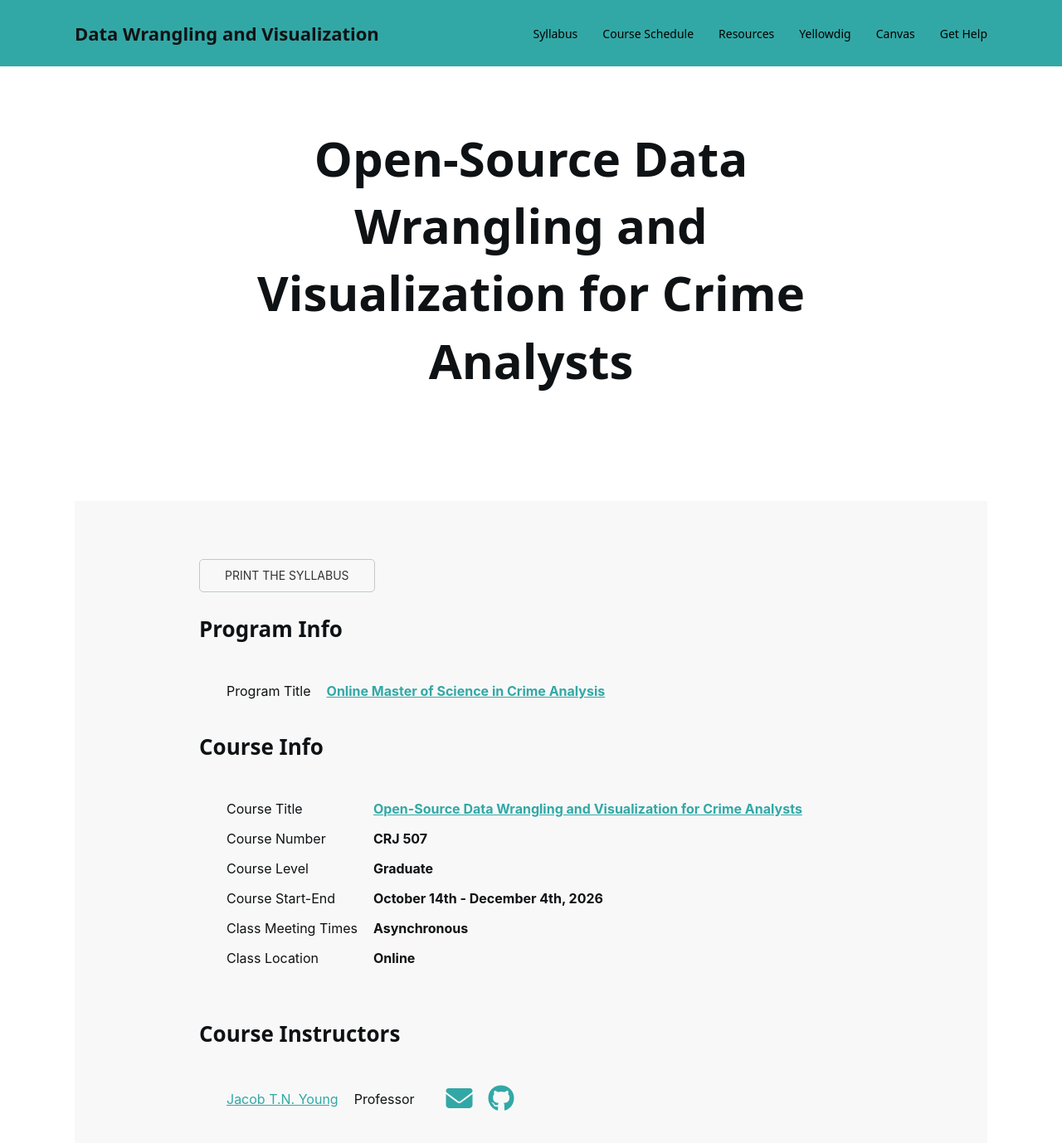
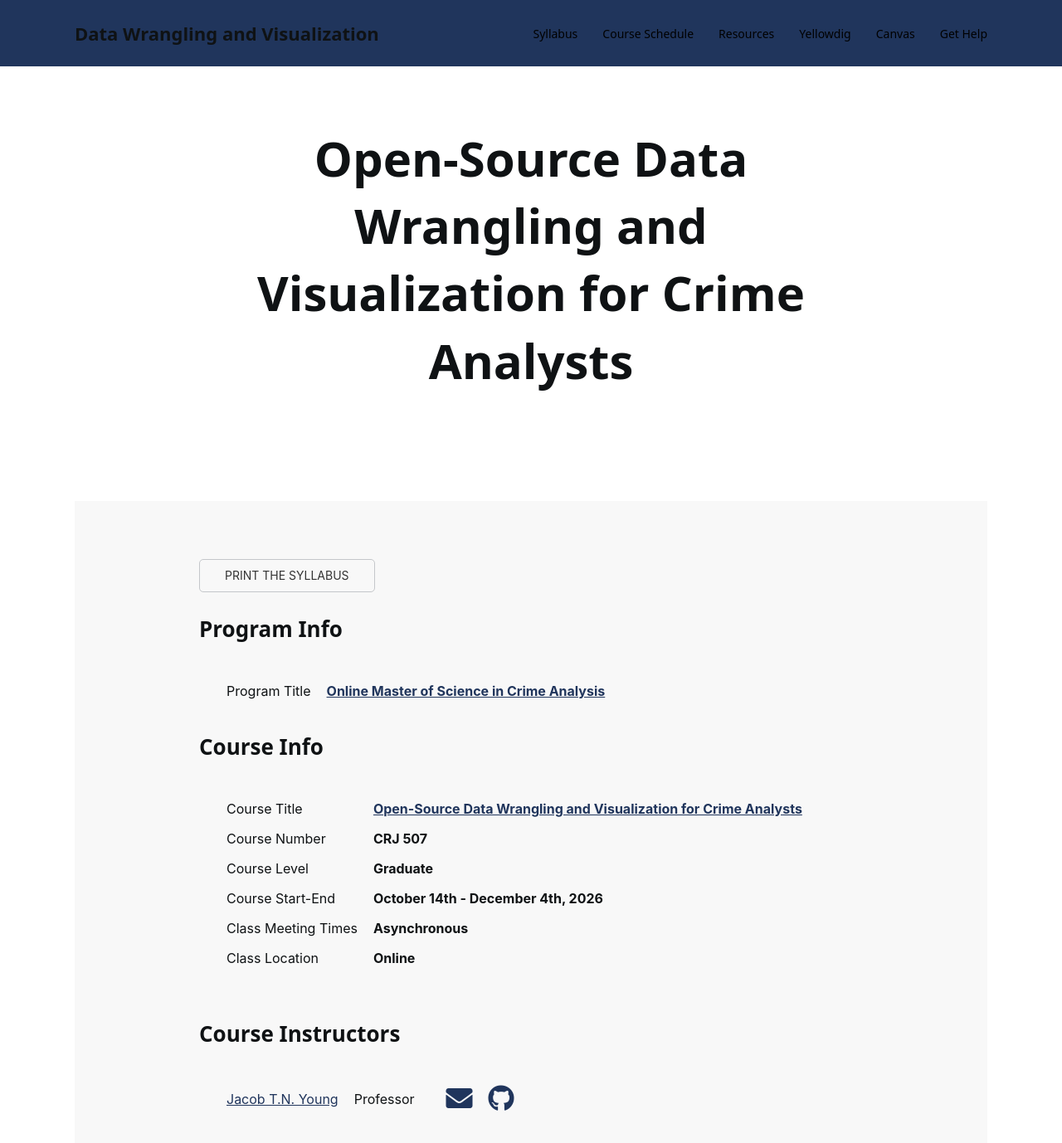
Before and after one commit to Watts-College/crj-541-fall-2026, a Jekyll site: the page built from index.md, in a window 1280 px wide and 1400 px high. Shown: the top 1378 px of the window at 83% size. Built offline with Jekyll 4.4.1, drawn with Linux system fonts in a browser that asks for light colours; nearby versions of some CDN libraries; a style sheet for code colours, icons or effects is not loaded.

Commit message:
updates to css

```diff
--- a/assets/css/custom.css
+++ b/assets/css/custom.css
@@ -41,14 +41,14 @@ header {
 }
 
 #default_nav {
-    background-color:rgb(50, 168, 166);
+    background-color:rgb(32, 53, 92);
     /* background-color: #f08d14;  #ffaf4d; */
     font-size: 1.7em;
     color: white;
 }
 
 footer {
-    background-color:rgb(50, 168, 166);
+    background-color:rgb(32, 53, 92);
     /* background-color: #f08d14;  #ffaf4d; #ff8c00; */
     color: white; /* rgb(255,255,255); */
     margin-top: 0px;
@@ -84,7 +84,7 @@ p.i {
 
 
 a{
-    color: #32a8a6;
+    color: #20355c;
     text-decoration: underline;
     target-name: new;
     target-new: tab;
```
